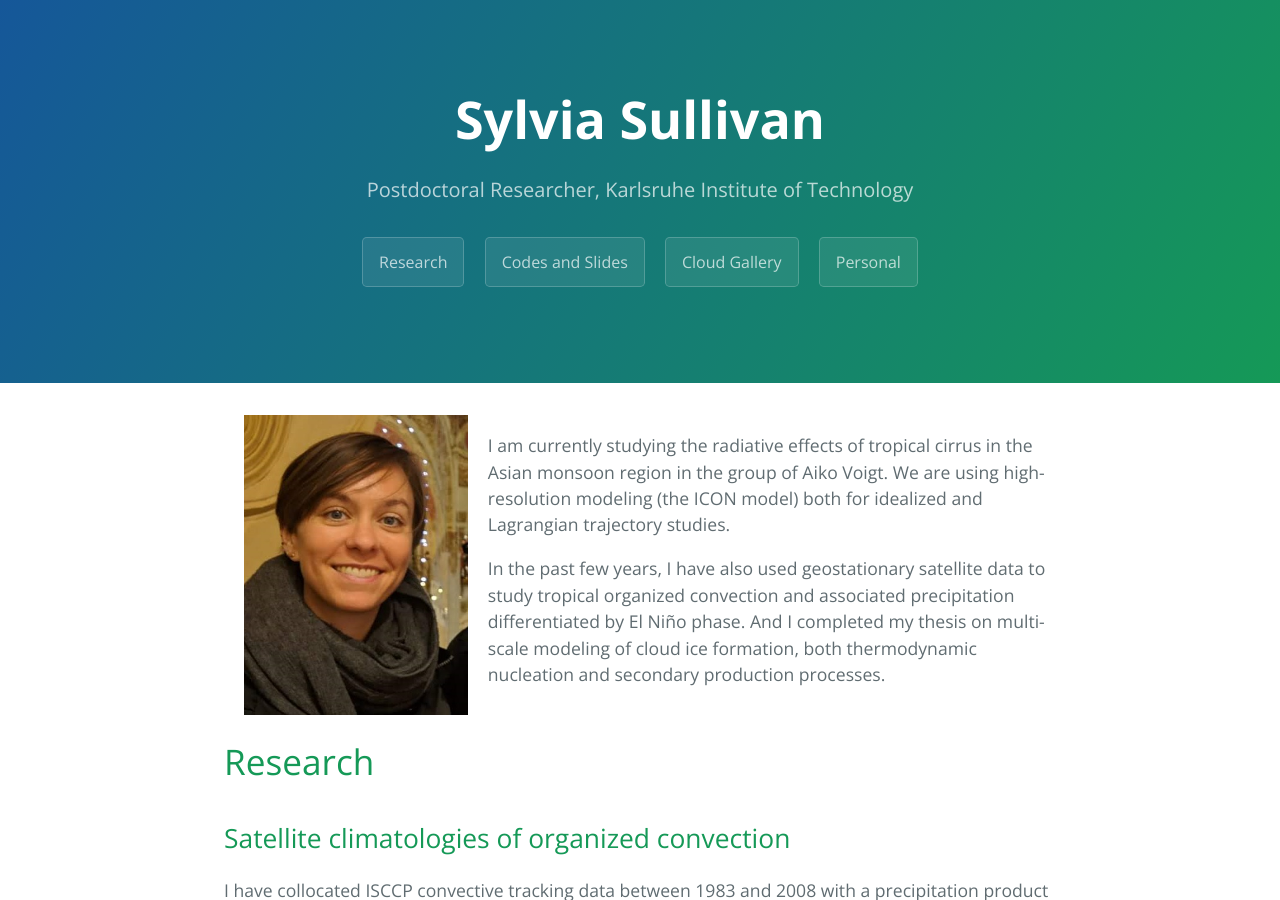
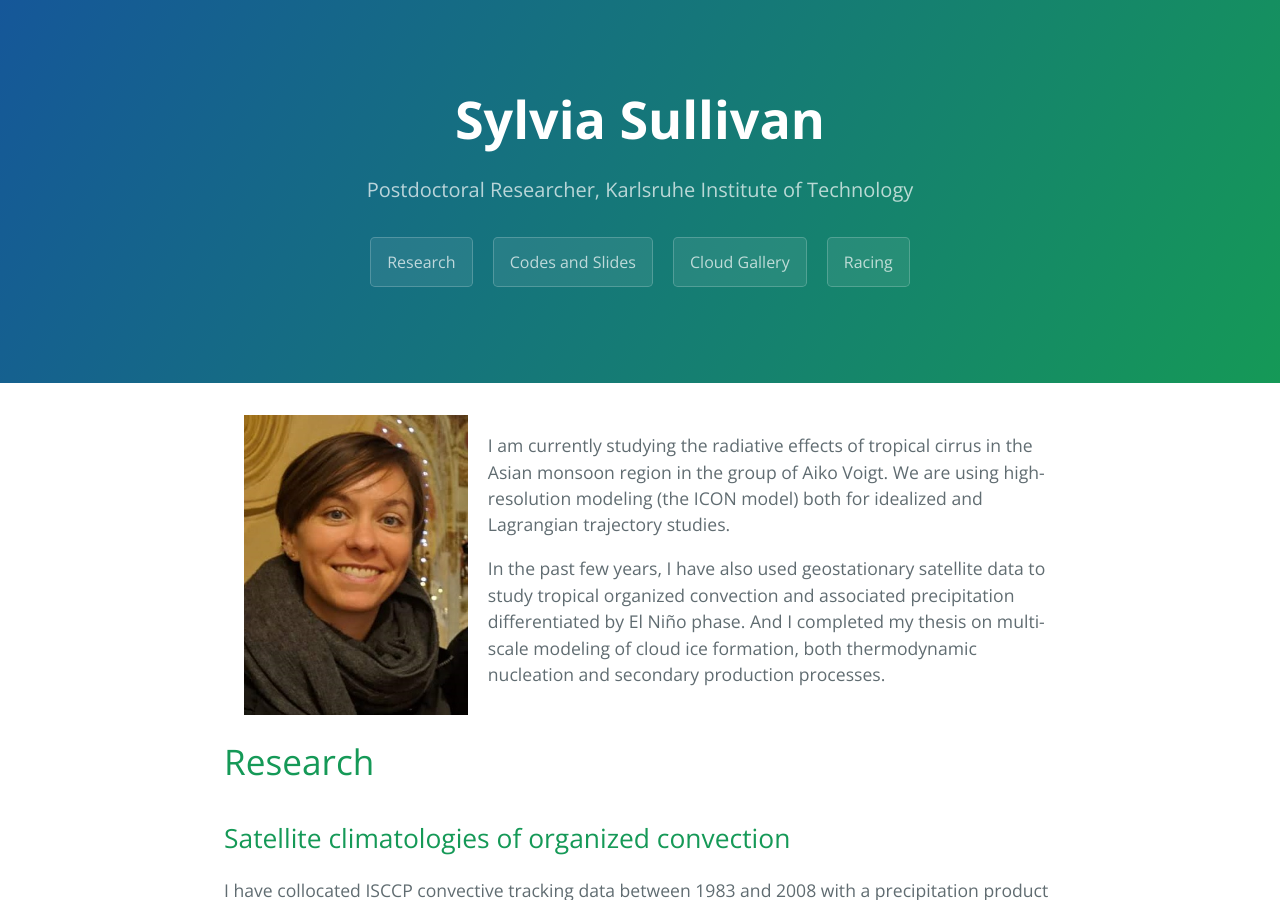
Before and after one commit to sylviasullivan/sylviasullivan.github.io, a Jekyll site: the page built from index.md, in a window 1280 px wide and 900 px high. Built offline with Jekyll 4.4.1, drawn with Linux system fonts in a browser that asks for light colours.

Commit message:
Personal btn renamed Racing

```diff
--- a/_layouts/default.html
+++ b/_layouts/default.html
@@ -35,7 +35,7 @@
 	  <a href="/" class="btn">Research</a>
 	  <a href="/codes-and-slides" class="btn">Codes and Slides</a>
 	  <a href="/cloud-gallery" class="btn">Cloud Gallery</a>
-	  <a href="/personal" class="btn">Personal</a>
+	  <a href="/personal" class="btn">Racing</a>
     </header>
 
     <main id="content" class="main-content" role="main">
```
